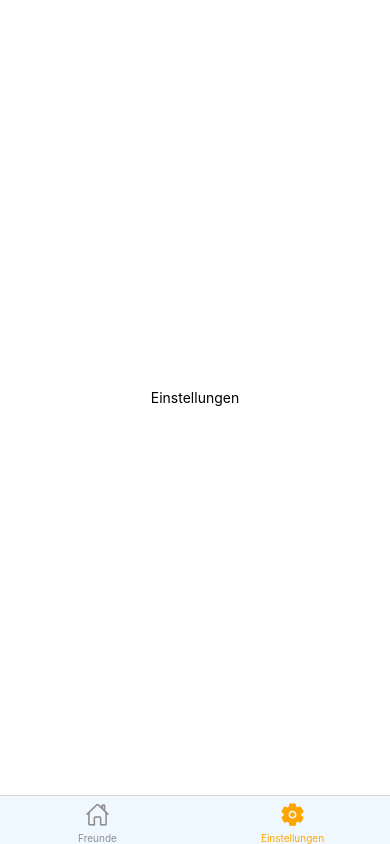
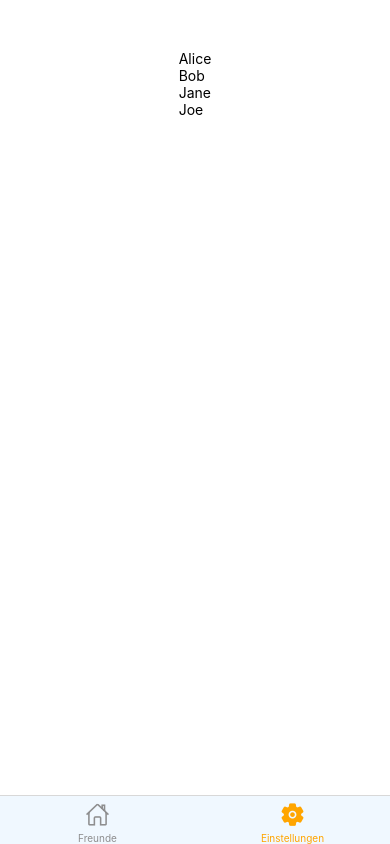
Before and after one commit to behrends/FriendsList, a React Native app: screen /Settings in a window 390 px wide. Built offline with nearby package versions, Linux system fonts and the light colour scheme.

Commit message:
Einstellungen in einer gruppierten Liste mit SectionList aufführen

```diff
--- a/screens/SettingsScreen.jsx
+++ b/screens/SettingsScreen.jsx
@@ -1,9 +1,21 @@
-import { StyleSheet, Text, View } from 'react-native';
+import { SectionList, StyleSheet, Text, View } from 'react-native';
 
 export default function SettingsScreen() {
   return (
     <View style={styles.container}>
-      <Text>Einstellungen</Text>
+      <SectionList
+        sections={[
+          {
+            title: 'Abschnitt1',
+            data: [{ name: 'Alice' }, { name: 'Bob' }],
+          },
+          {
+            title: 'Abschnitt2',
+            data: [{ name: 'Jane' }, { name: 'Joe' }],
+          },
+        ]}
+        renderItem={({ item }) => <Text>{item.name}</Text>}
+      />
     </View>
   );
 }
@@ -14,5 +26,6 @@ const styles = StyleSheet.create({
     backgroundColor: '#fff',
     alignItems: 'center',
     justifyContent: 'center',
+    paddingTop: 50,
   },
 });
```
